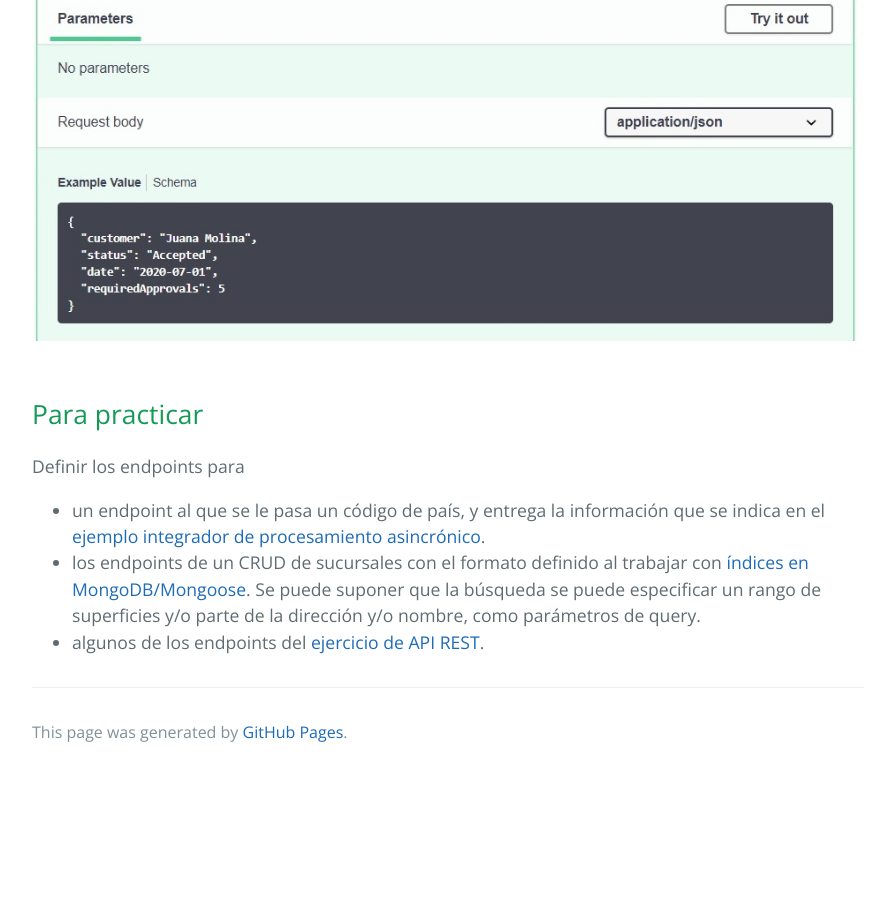
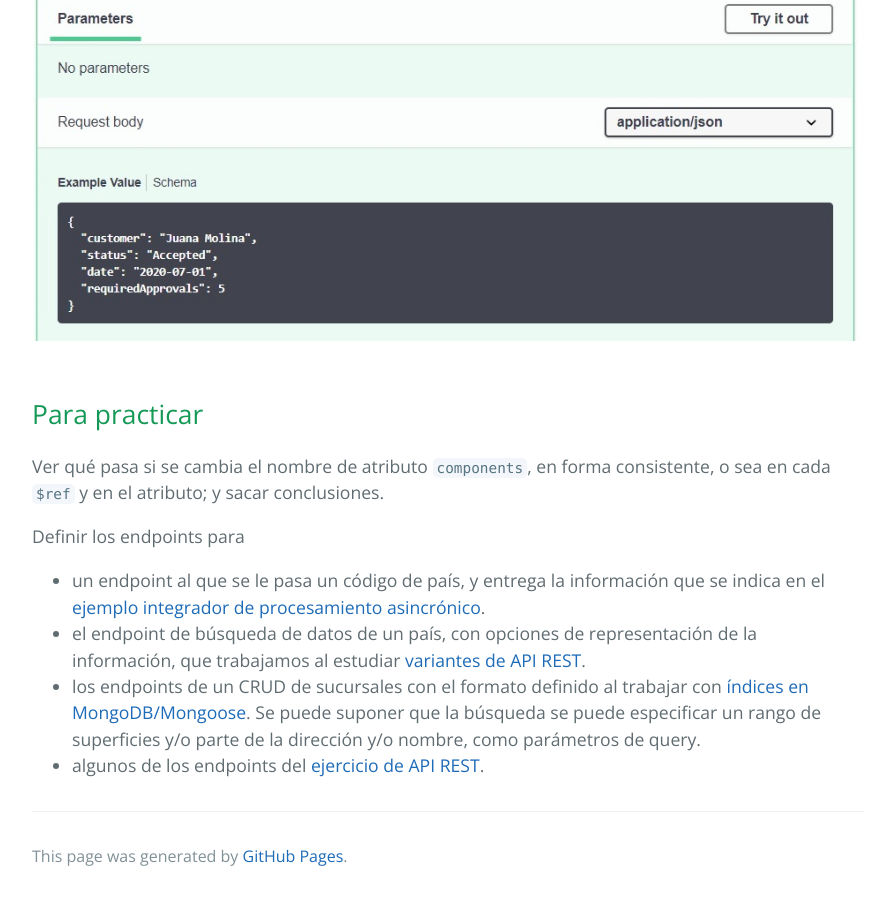
Before and after one commit to clombardi/bdsol-capacitacion-desarrollo, a Jekyll site: the page built from swagger/swagger-anatomia.md, in a window 1280 px wide and 900 px high, scrolled down 12105 px. Shown: the whole window, without its empty margins (192-1087 px from the left). Built offline with Jekyll 4.4.1, drawn with Linux system fonts in a browser that asks for light colours; our own code applies the rules of GitHub Pages for plain Markdown files; before the commit the page ends 12881 px from its top, so only the background shows below that.

Commit message:
swagger - herramientas - empezado

```diff
--- a/swagger/swagger-anatomia.md
+++ b/swagger/swagger-anatomia.md
@@ -346,24 +346,12 @@ De paso, usamos la notación comprimida para listas YAML.
 y se ve así (destacando donde aparece el tag)
 ![uso de tag](./images/tag-example.jpg)
 
+
 ## Para practicar
+Ver qué pasa si se cambia el nombre de atributo `components`, en forma consistente, o sea en cada `$ref` y en el atributo; y sacar conclusiones.
+
 Definir los endpoints para
 - un endpoint al que se le pasa un código de país, y entrega la información que se indica en el [ejemplo integrador de procesamiento asincrónico](../async/ejercicio-integrador).
+- el endpoint de búsqueda de datos de un país, con opciones de representación de la información, que trabajamos al estudiar [variantes de API REST](../api-rest/api-rest-varios).
 - los endpoints de un CRUD de sucursales con el formato definido al trabajar con [índices en MongoDB/Mongoose](../mongoose-performance/indices). Se puede suponer que la búsqueda se puede especificar un rango de superficies y/o parte de la dirección y/o nombre, como parámetros de query.
 - algunos de los endpoints del [ejercicio de API REST](../api-rest/api-rest-ejercicio).
-
-
-
-
-
-
-
-
-
-
-
-<!-- examples:
-    MongoDB-generated id:
-        value: 5f347eedf461eb20f419633e
-    wrong id:
-        value: jpq -->
```
Also changed, not shown: etapa-1-index.md (+2 -0 lines), swagger/swagger-herramientas.md (added, +25 -0 lines), swagger/images/apicurio-edit-hint.jpg (added), swagger/images/apicurio-edit-path-gui.jpg (added), swagger/images/apicurio-edit-path-text.jpg (added).
